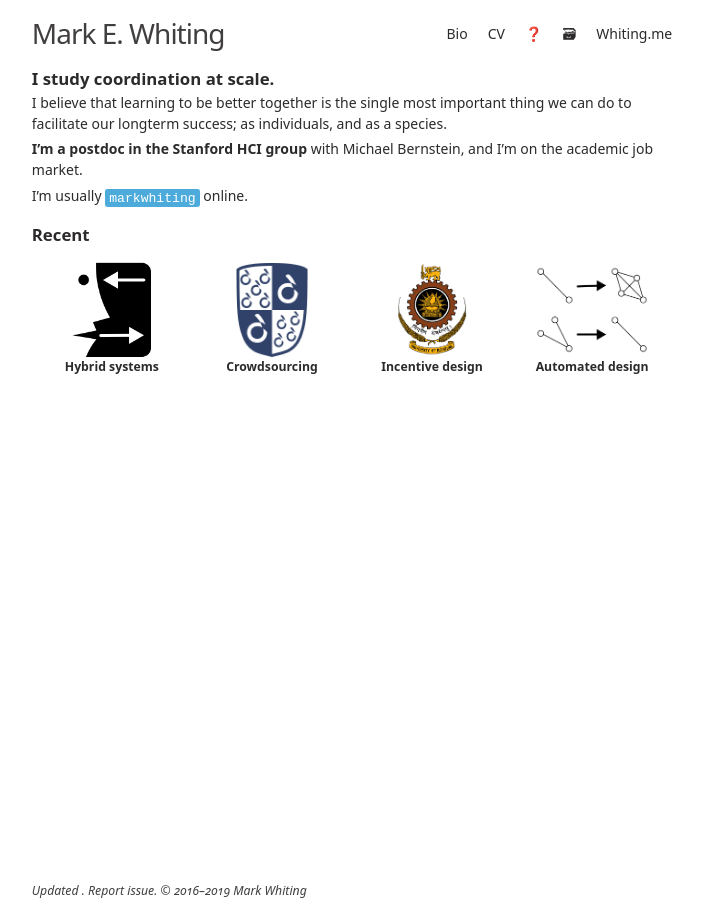
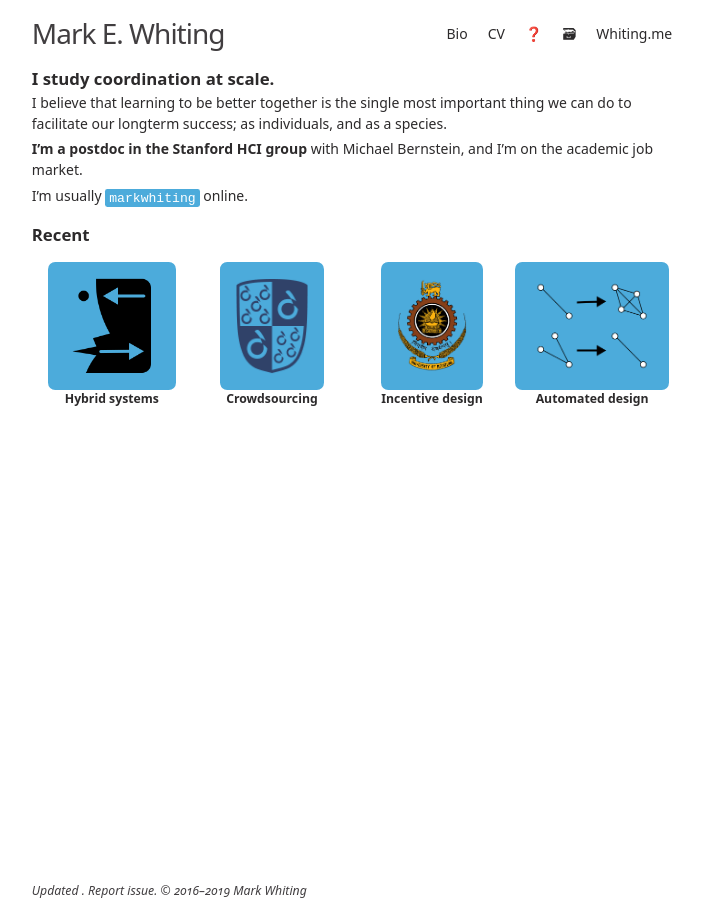
Before and after one commit to markwhiting/Whiting.me, a Jekyll site: the page built from index.md, in a window 1280 px wide. Shown: the whole page, without its empty margins (288-991 px from the left). Built offline with Jekyll 4.4.1, drawn with Linux system fonts in a browser that asks for light colours.

Commit message:
Improved frontpage and coloring

```diff
--- a/_sass/minima.scss
+++ b/_sass/minima.scss
@@ -46,7 +46,8 @@ $spacing-unit: $visual-space;
   --brand-color: var(--blue);
   --alt-brand-color: var(--orange);
   --transparent-brand-color: var(--transparent-blue);
-  --transparent-alt-brand-color: var(--very-transparent-orange);
+  --very-transparent-brand-color: var(--very-transparent-blue);
+  yy--transparent-alt-brand-color: var(--very-transparent-orange);
   --dark-brand-color: var(--dark-blue);
 
   @media (prefers-color-scheme: dark) {
@@ -58,7 +59,9 @@ $spacing-unit: $visual-space;
     --brand-color: var(--orange);
     --alt-brand-color: var(--blue);
     --transparent-brand-color: var(--transparent-orange);
-    --transparent-alt-brand-color: var(--very-transparent-blue);
+    transparent-alt-brand-color--transparent-alt-brand-color: var(
+      --very-transparent-blue
+    );
     --dark-brand-color: var(--dark-orange);
   }
 }
--- a/_sass/minima/_layout.scss
+++ b/_sass/minima/_layout.scss
@@ -203,9 +203,12 @@
 }
 
 .post-image {
+  padding: 1rem;
   margin: auto;
   display: block;
   height: 6rem;
+  background: var(--transparent-brand-color);
+  border-radius: 1.5 * $spacing-unit;
 }
 
 /**
```
